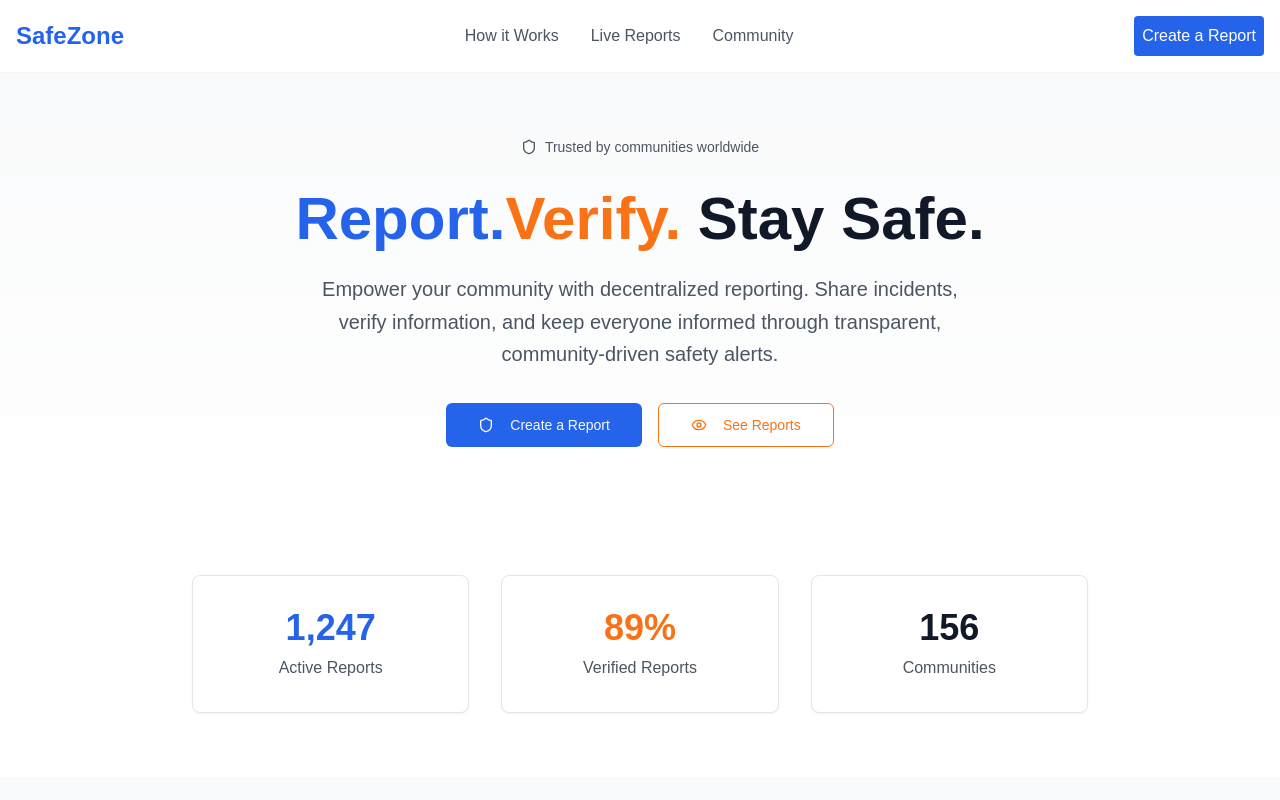
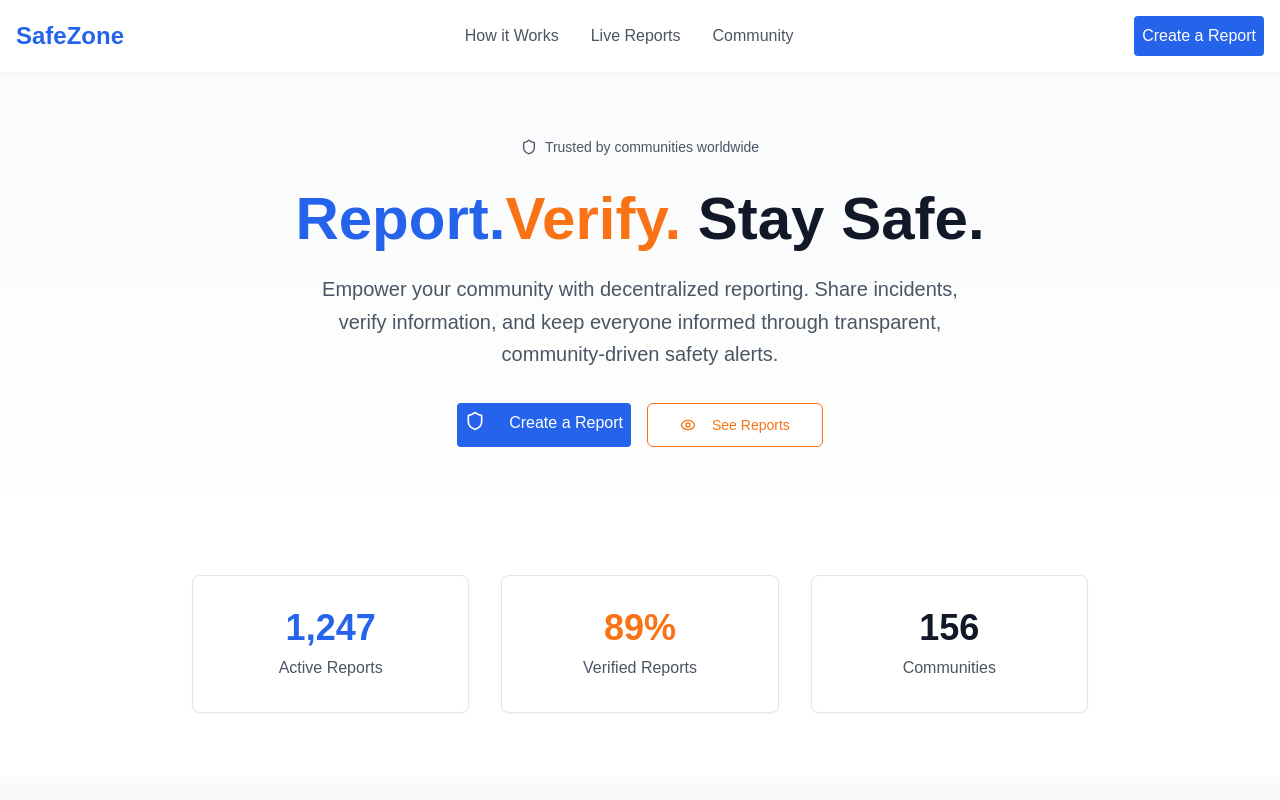
Before and after one commit to Divine-mercyx/SafeZoneWebsite, a Next.js app: page / in a window 1280 px wide. Shown: the top 800 px of the page. Built offline with nearby package versions, Linux system fonts and the light colour scheme.

Commit message:
safe zone website

```diff
--- a/safezone-website.tsx
+++ b/safezone-website.tsx
@@ -47,10 +47,14 @@ export default function SafeZoneWebsite() {
           </p>
 
           <div className="flex flex-col sm:flex-row gap-4 justify-center">
-            <Button size="lg" className="bg-blue-600 hover:bg-blue-700 px-8">
+            {/*<Button size="lg" className="bg-blue-600 hover:bg-blue-700 px-8">*/}
+            {/*  <Shield className="w-5 h-5 mr-2" />*/}
+            {/*  Create a Report*/}
+            {/*</Button>*/}
+            <a href="http://localhost:5173/" className="bg-blue-600 flex flex-col sm:flex-row gap-4 justify-center p-2 text-white rounded text-decoration-none hover:bg-blue-700">
               <Shield className="w-5 h-5 mr-2" />
               Create a Report
-            </Button>
+            </a>
             <Button size="lg" variant="outline" className="border-orange-500 text-orange-500 hover:bg-orange-50 px-8">
               <Eye className="w-5 h-5 mr-2" />
               See Reports
```
